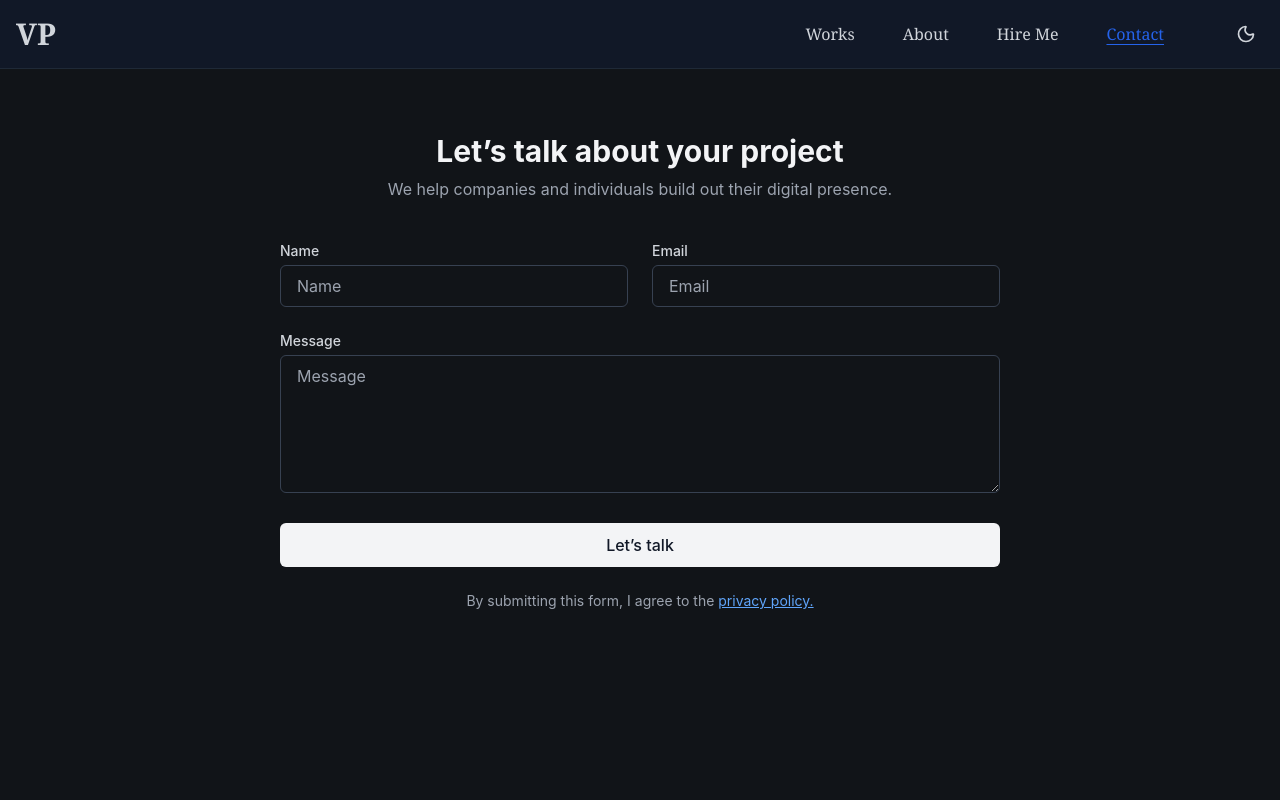
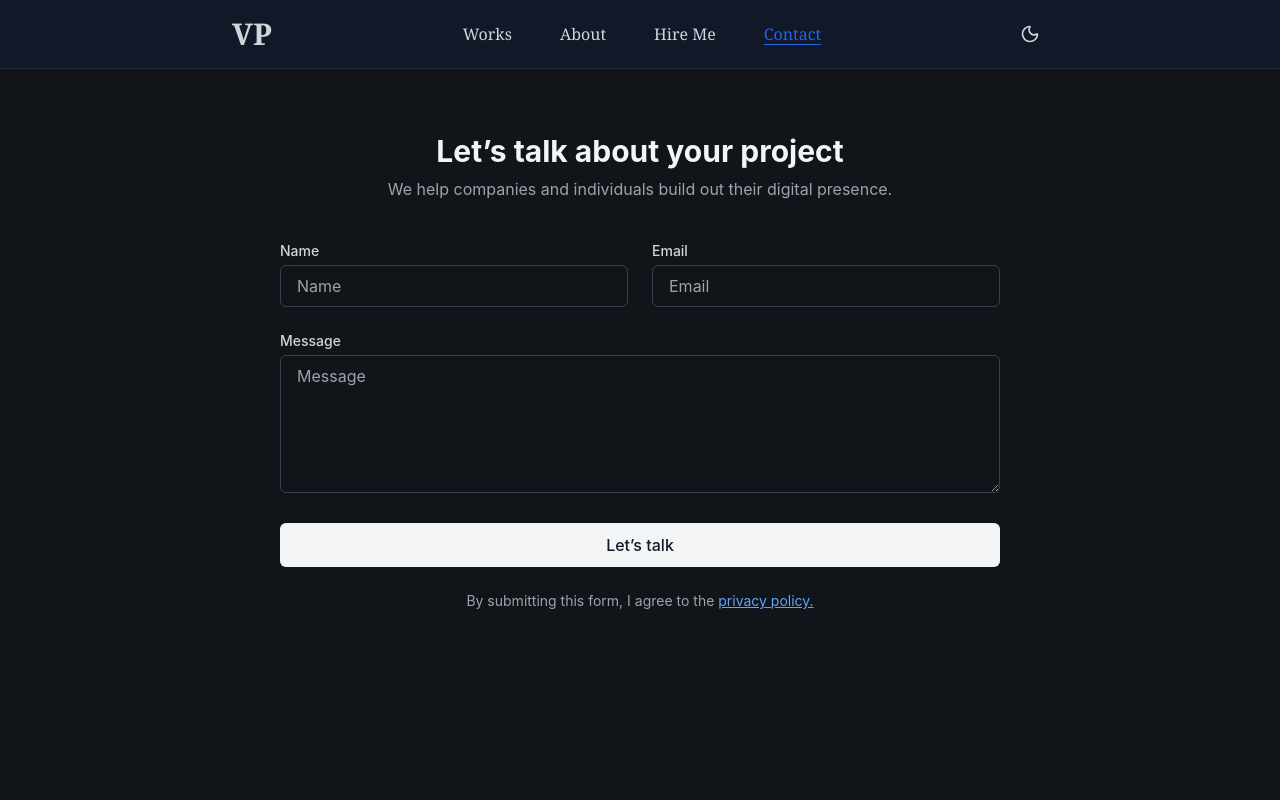
Before and after one commit to codebyvani-byte/portfolio, a React (Create React App) app: page /contact in a window 1280 px wide. Shown: the top 800 px of the page. Built offline with nearby package versions, Linux system fonts and the light colour scheme; a web font is replaced by a local one.

Commit message:
fix: header style fix

```diff
--- a/src/components/Header.js
+++ b/src/components/Header.js
@@ -33,7 +33,7 @@ export default function Header() {
   return (
     <header className="sticky top-0 z-50 bg-white dark:bg-gray-900 border-b border-gray-200 dark:border-gray-800">
       <div className="p-4">
-        <div className="flex justify-between items-center max-w-7xl mx-auto">
+        <div className="flex px-6 md:px-10 justify-between items-center max-w-4xl mx-auto">
           {/* Logo */}
           <Link
             to="/"
@@ -43,8 +43,8 @@ export default function Header() {
             VP
           </Link>
 
-          {/* Desktop Navigation */}
-          <nav className="hidden md:flex items-center gap-x-6 lg:gap-x-12">
+          {/* Desktop Menu - CENTERED */}
+          <nav className="hidden md:flex items-center justify-center gap-x-6 lg:gap-x-12 flex-1">
             <Link
               to="/projects"
               className={`text-base font-serif cursor-pointer transition-all duration-300 ${getLinkStyle(
@@ -77,28 +77,32 @@ export default function Header() {
             >
               Contact
             </Link>
+          </nav>
 
+          {/* Theme + Mobile Menu Toggle */}
+          <div className="flex items-center gap-2">
+            {/* Desktop Theme Button */}
             <button
               onClick={toggleTheme}
-              className="ml-4 p-2 rounded-full hover:bg-gray-100 dark:hover:bg-gray-800 transition"
+              className="hidden md:block p-2 rounded-full hover:bg-gray-100 dark:hover:bg-gray-800 transition"
               aria-label="Toggle theme"
             >
               {theme === "light" ? <Moon size={20} /> : <Sun size={20} />}
             </button>
-          </nav>
 
-          {/* Mobile Menu Button and Theme Toggle */}
-          <div className="flex items-center gap-2 md:hidden">
+            {/* Mobile Theme Button */}
             <button
               onClick={toggleTheme}
-              className="p-2 rounded-full hover:bg-gray-100 dark:hover:bg-gray-800 transition"
+              className="md:hidden p-2 rounded-full hover:bg-gray-100 dark:hover:bg-gray-800 transition"
               aria-label="Toggle theme"
             >
               {theme === "light" ? <Moon size={20} /> : <Sun size={20} />}
             </button>
+
+            {/* Mobile Menu Button */}
             <button
               onClick={() => setIsMenuOpen(!isMenuOpen)}
-              className="p-2 rounded-full hover:bg-gray-100 dark:hover:bg-gray-800 transition"
+              className="md:hidden p-2 rounded-full hover:bg-gray-100 dark:hover:bg-gray-800 transition"
               aria-label="Toggle menu"
             >
               {isMenuOpen ? <X size={24} /> : <Menu size={24} />}
@@ -106,7 +110,6 @@ export default function Header() {
           </div>
         </div>
 
-        {/* Mobile Navigation Menu */}
         {isMenuOpen && (
           <nav className="md:hidden mt-4 pb-4 border-t border-gray-200 dark:border-gray-800 pt-4">
             <div className="flex flex-col gap-4">
```
